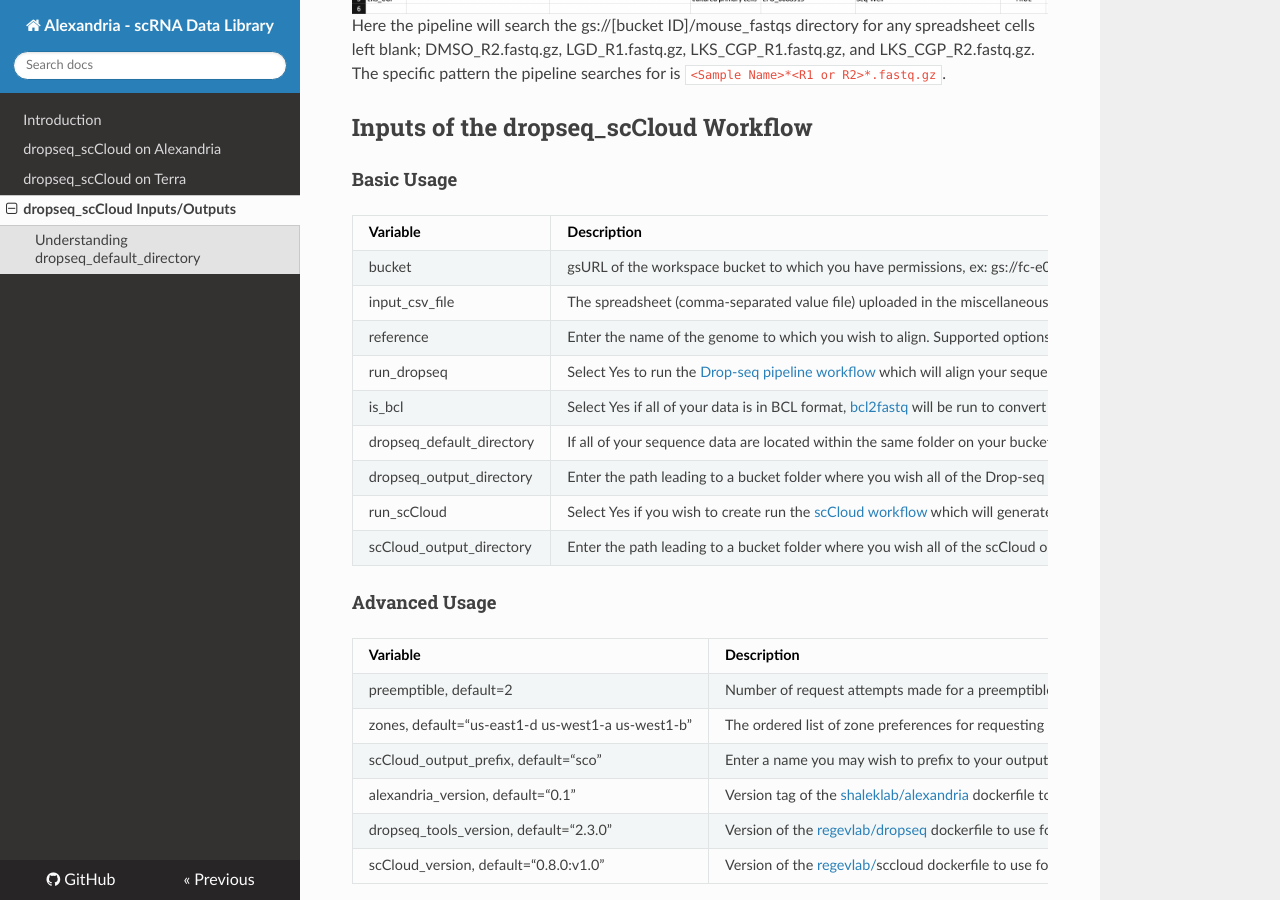
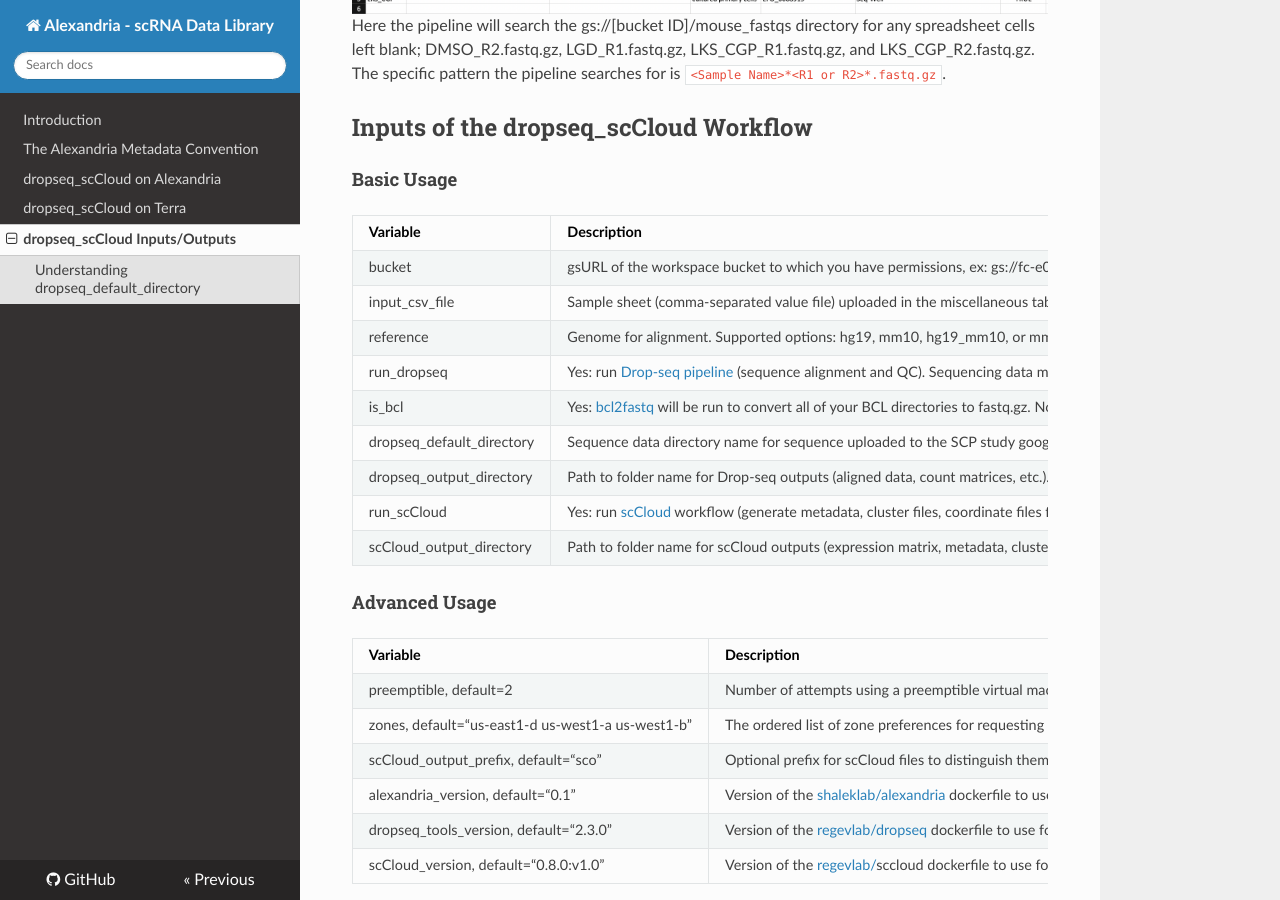
Before and after one commit to ShalekLab/alexandria, an MkDocs documentation site: the page built from docs/dropseq_scCloud.md, in a window 1280 px wide and 900 px high, scrolled down 1532 px. Built offline with MkDocs 1.6.1, drawn with Linux system fonts in a browser that asks for light colours; nearby versions of some CDN libraries.

Commit message:
Updated docs

```diff
--- a/docs/dropseq_scCloud.md
+++ b/docs/dropseq_scCloud.md
@@ -8,7 +8,7 @@ The input CSV file is a user-written comma-separated values (.csv) file with col
 
 * (OPTIONAL) 'BCL_Path' column, the paths to the BCL directories on the bucket. If not included or if cells are left blank, will check dropseq_default_directory by default. Include this only if `run_bcl2fastq=true`. R1_ and R2_Path columns will be ignored if so.
 
-* (OPTIONAL) Other metadata columns that will be appended to the alexandria_metadata.txt (tab-delimited) file generated after running scCloud. Column labels MUST match the names of the ATTRIBUTE list in the [Alexandria Metadata Convention](https://github.com/ShalekLab/alexandria/blob/master/Docker/metadata_type_map.tsv). Labels outside of this convention will be supported in the future
+* (OPTIONAL) Other metadata columns that will be appended to the alexandria_metadata.txt (tab-delimited) file generated after running scCloud. Column labels MUST match the names of the ATTRIBUTE list in the [Alexandria Metadata Convention](/metadata/#the-alexandria-metadata-convention). Labels outside of this convention will be supported in the future
 
 If made in a spreadsheet manipulation program such as Microsoft Excel, make sure to save your file as a .csv file.
 ![](imgs/csv.png)
@@ -23,27 +23,27 @@ Here the pipeline will search the gs://[bucket ID]/mouse_fastqs directory for an
 
 ## Inputs of the dropseq_scCloud Workflow
 #### Basic Usage
-**Variable**|**Description**|**Exposed on SCP**
-:------------|:--------------|:-----------------
-bucket | gsURL of the workspace bucket to which you have permissions, ex: gs://fc-e0000000-0000-0000-0000-000000000000/. SCP locks this value to be the workspace bucket. | No
-input\_csv\_file | The spreadsheet (comma-separated value file) uploaded in the miscellaneous tab of your study’s Upload/Edit Study Data page. [**Formatting must adhere to the criteria!**](/dropseq_scCloud/#formatting-your-input_csv_file) | Yes
-reference | Enter the name of the genome to which you wish to align. Supported options include hg19, mm10, hg19\_mm10, or mmul\_8.0.1. Custom json references and hg38 will be supported in the future. | Yes
-run\_dropseq | Select Yes to run the [Drop-seq pipeline workflow](https://sccloud.readthedocs.io/en/latest/drop_seq.html) which will align your sequencing data and perform quality control. | Yes
-is\_bcl | Select Yes if all of your data is in BCL format, [bcl2fastq](https://support.illumina.com/content/dam/illumina-support/documents/documentation/software_documentation/bcl2fastq/bcl2fastq_letterbooklet_15038058brpmi.pdf) will be run to convert your data to fastq.gz. Select No if all of your data is of fastq.gz type. | Yes
-dropseq\_default\_directory | If all of your sequence data are located within the same folder on your bucket, enter the path to that folder starting from the bucket. Ex: Enter data/mouse\_fastqs for folder mouse\_fastqs located at the following gsURL: gs://[bucket ID]/data/mouse\_fastqs/. If not applicable, view the documentation to learn how you can list paths in the input\_CSV\_file. | Yes
-dropseq\_output\_directory | Enter the path leading to a bucket folder where you wish all of the Drop-seq outputs (aligned data, count matrices, etc.) to be stored. All folders in this path will be created if they do not exist. Ex: Entering data/20190916/aligned will store all Drop-seq outputted files at gsURL gs://[bucketID]/data/20190916/aligned/ | Yes
-run\_scCloud | Select Yes if you wish to create run the [scCloud workflow](https://sccloud.readthedocs.io/en/latest/scCloud.html) which will generate metadata, cluster files, coordinate files to be uploaded into the Alexandria for exploration. | Yes
-scCloud\_output\_directory | Enter the path leading to a bucket folder where you wish all of the scCloud outputs (expression matrix, metadata, cluster, and coordinate files) to be stored. All folders in this path will be created if they do not exist. Ex: Entering data/20190916/analysis will store all Drop-seq outputted files at gsURL gs://[bucketID]/data/20190916/analysis/ | Yes
+**Variable**|**Description**
+:-----------|:--------------
+bucket | gsURL of the workspace bucket to which you have permissions, ex: gs://fc-e0000000-0000-0000-0000-000000000000/. This value is not exposed on Alexandria and is locked to the workspace bucket.
+input\_csv\_file | Sample sheet (comma-separated value file) uploaded in the miscellaneous tab of this study’s Upload/Edit Study Data page. [**Formatting must adhere to the criteria!**](/dropseq_scCloud/#formatting-your-input_csv_file)
+reference | Genome for alignment. Supported options: hg19, mm10, hg19_mm10, or mmul_8.0.1
+run\_dropseq | Yes: run [Drop-seq pipeline](https://sccloud.readthedocs.io/en/latest/drop_seq.html) (sequence alignment and QC). Sequencing data must be uploaded to the Google bucket associated with this study.
+is\_bcl | Yes: [bcl2fastq](https://support.illumina.com/content/dam/illumina-support/documents/documentation/software_documentation/bcl2fastq/bcl2fastq_letterbooklet_15038058brpmi.pdf) will be run to convert all of your BCL directories to fastq.gz. No: all of your data is already of fastq.gz type.
+dropseq\_default\_directory | Sequence data directory name for sequence uploaded to the SCP study google bucket. Ex: Enter data/mouse_fastqs for folder mouse_fastqs located at gs://study bucket ID/data/mouse_fastqs/ If not applicable, list paths in the [input_csv_file](http://broad.io/alexandria-format).
+dropseq\_output\_directory | Path to folder name for Drop-seq outputs (aligned data, count matrices, etc.). All folders in this path will be created if they do not exist. Ex: Entering data/20190909/aligned stores Drop-seq outputs at gs:///data/20190909/aligned/
+run\_scCloud | Yes: run [scCloud](https://sccloud.readthedocs.io/en/latest/scCloud.html) workflow (generate metadata, cluster files, coordinate files for data exploration in Alexandria). If run_scCloud Yes and run_dropseq No: each expression matrix must be located within its sample subdirectory in the SCP study google bucket's dropseq_output_directory.
+scCloud\_output\_directory | Path to folder name for scCloud outputs (expression matrix, metadata, cluster, and coordinate files). All folders in this path will be created if they do not exist. Ex: Entering data/20190909/analysis stores Drop-seq output files at gs://study bucket ID/data/20190909/analysis/
 
 #### Advanced Usage
-**Variable**|**Description**|**Exposed on SCP**
-:------------|:--------------|:-----------------
-preemptible, default=2 | Number of request attempts made for a preemptible virtual machine instance before requesting a higher-cost, faster, non-preemptible instance. See [this Google Cloud documentation page](https://cloud.google.com/preemptible-vms/) for details. | Yes
-zones, default=“us-east1-d us-west1-a us-west1-b” | The ordered list of zone preferences for requesting a Google machine to run the pipeline. See [this Google Cloud documentation page](https://cloud.google.com/compute/docs/regions-zones/) for details. | Yes
-scCloud\_output\_prefix, default=“sco” | Enter a name you may wish to prefix to your outputted scCloud files so that you can differentiate them from files from a different job. | Yes
-alexandria\_version, default=“0.1” | Version tag of the [shaleklab/alexandria](https://hub.docker.com/r/shaleklab/alexandria/tags) dockerfile to use. | Yes
-dropseq\_tools\_version, default=“2.3.0” | Version of the [regevlab/dropseq](https://hub.docker.com/r/regevlab/dropseq/tags) dockerfile to use for the respective version of dropseq-tools. | Yes
-scCloud\_version, default=“0.8.0:v1.0” | Version of the [regevlab/](https://hub.docker.com/u/regevlab)sccloud dockerfile to use for the respective version of scCloud. | Yes
+**Variable**|**Description**
+:-----------|:--------------
+preemptible, default=2 | Number of attempts using a preemptible virtual machine before requesting a higher-cost, non-preemptible instance (default = 2). [See Google Cloud documentation](https://cloud.google.com/preemptible-vms/).
+zones, default=“us-east1-d us-west1-a us-west1-b” | The ordered list of zone preferences for requesting a Google machine to run the pipeline. See [Google Cloud documentation page](https://cloud.google.com/compute/docs/regions-zones/).
+scCloud\_output\_prefix, default=“sco” | Optional prefix for scCloud files to distinguish them from files from a different job.
+alexandria\_version, default=“0.1” | Version of the [shaleklab/alexandria](https://hub.docker.com/r/shaleklab/alexandria/tags) dockerfile to use.
+dropseq\_tools\_version, default=“2.3.0” | Version of the [regevlab/dropseq](https://hub.docker.com/r/regevlab/dropseq/tags) dockerfile to use for the respective version of dropseq-tools.
+scCloud\_version, default=“0.8.0:v1.0” | Version of the [regevlab/](https://hub.docker.com/u/regevlab)sccloud dockerfile to use for the respective version of scCloud.
 
 #### Drop-seq Pipeline and scCloud Optional Inputs Exposed on Terra
 
--- a/mkdocs.yml
+++ b/mkdocs.yml
@@ -3,6 +3,7 @@ repo_url: https://github.com/ShalekLab/alexandria
 site_author: Shalek Lab
 nav:
   - 'Introduction': 'index.md'
+  - 'The Alexandria Metadata Convention' : 'metadata.md'
   - 'dropseq_scCloud on Alexandria': 'alexandria.md'
   - 'dropseq_scCloud on Terra': 'terra.md'
   - 'dropseq_scCloud Inputs/Outputs': 'dropseq_scCloud.md'
```
Also changed, not shown: docs/metadata.md (added, +25 -0 lines), docs/imgs/amc.png (added), docs/imgs/metadata/amc.png (added), 2 other files.
